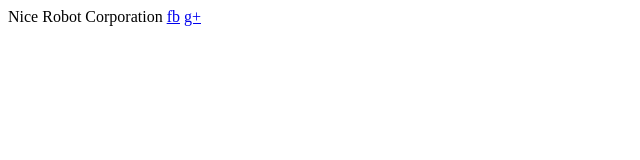
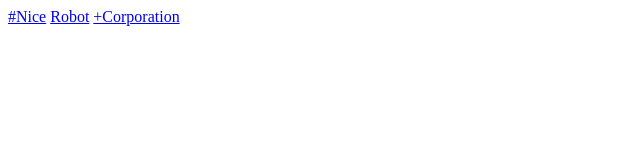
Before and after one commit to NiceRobotCorporation/nicerobotcorporation.github.com, a plain HTML site: page index.html in a window 1280 px wide. Shown: the whole page, without its empty margins (0-640 px from the left). Drawn offline with Linux system fonts and the light colour scheme.

Commit message:
Update index.html

```diff
--- a/index.html
+++ b/index.html
@@ -1,6 +1,6 @@
 <!DOCTYPE html>
 <html><body>
-  Nice Robot Corporation
-  <a href="https://www.facebook.com/nicerobotco">fb</a>
-  <a href="https://www.google.com/+Nicerobotco">g+</a>
+  <a href="https://twitter.com/nicerobotco">#Nice</a>
+  <a href="https://www.facebook.com/nicerobotco">Robot</a>
+  <a href="https://www.google.com/+Nicerobotco">+Corporation</a>
 </body></html>
```
